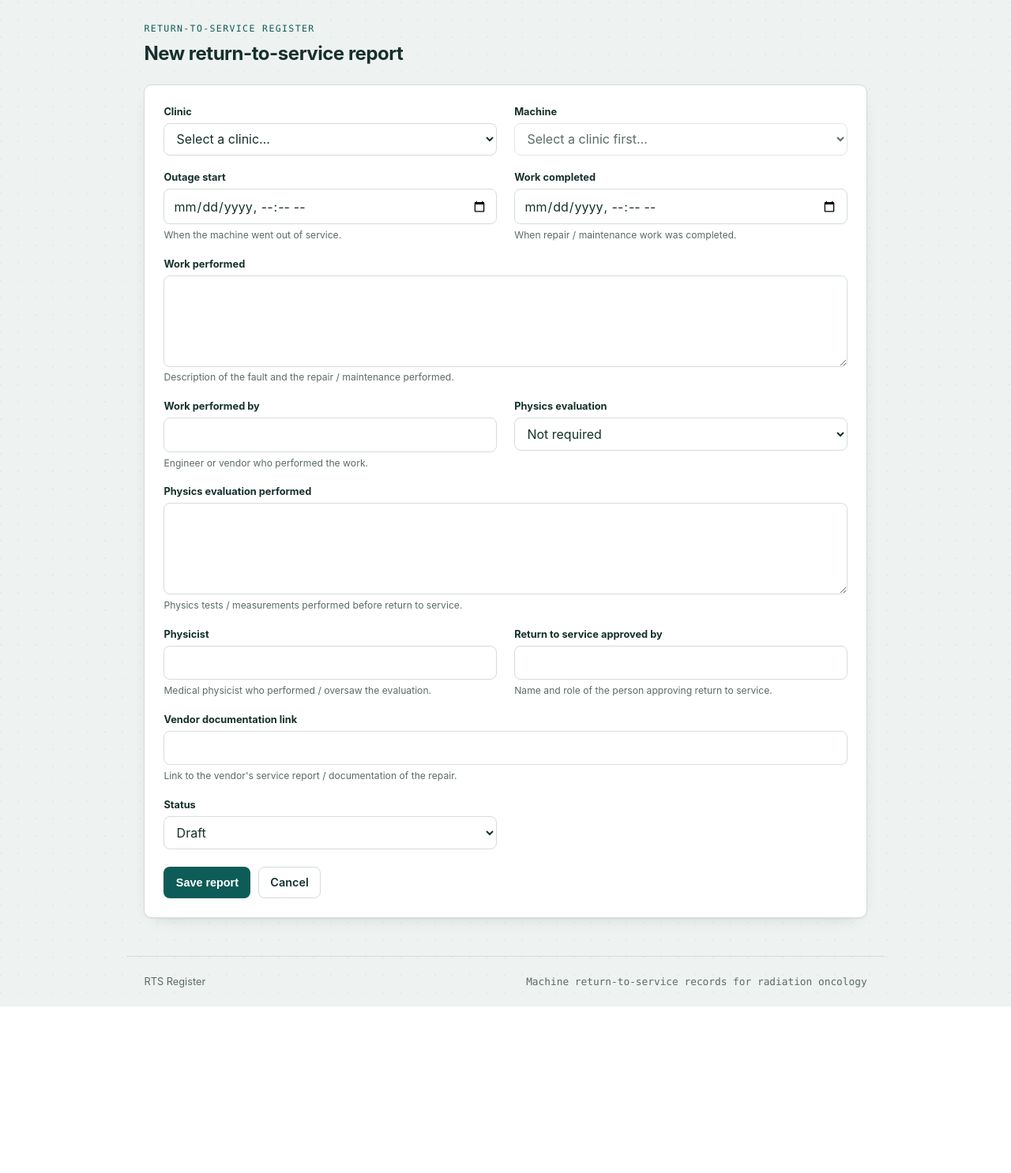
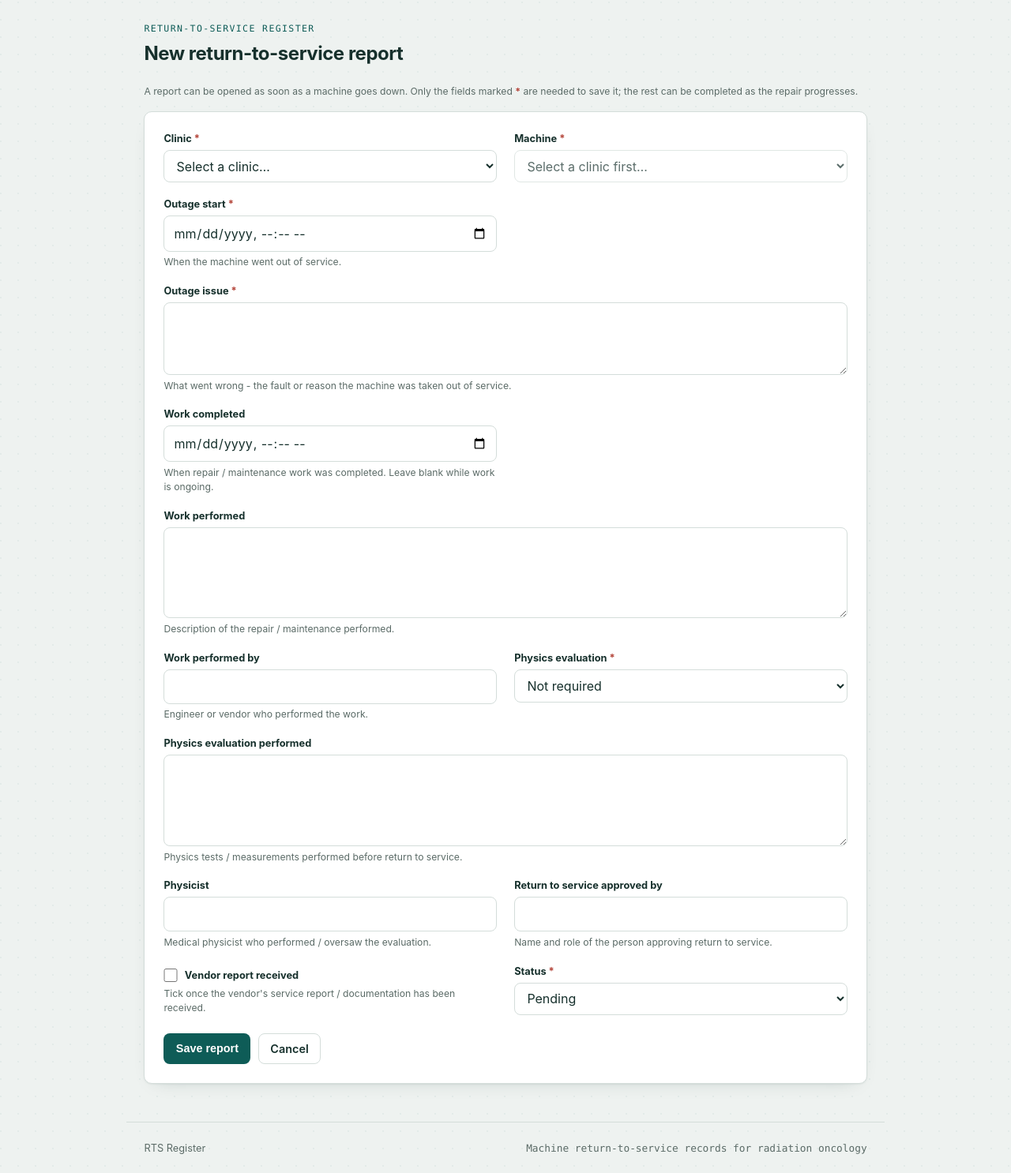
Before and after one commit to joshuabk/RTS-docs, a Django app: page /new/ in a window 1280 px wide. Shown: the part 64-1550 px from the top of the page at 79% size. Before the commit the page ends 1339 px from the top, so only its background shows below. Run offline with Django 5.2, Linux system fonts and the light colour scheme; data comes from the database, SQL or seed files in the repository.

Commit message:
report changes made

```diff
--- a/rts_project/reports/forms.py
+++ b/rts_project/reports/forms.py
@@ -21,7 +21,12 @@ class _DateTimeInput(forms.DateTimeInput):
 def _style(fields):
     """Apply consistent CSS classes to a set of bound form fields."""
     for field in fields.values():
-        css = "form-select" if isinstance(field.widget, forms.Select) else "form-control"
+        if isinstance(field.widget, forms.CheckboxInput):
+            css = "form-check"
+        elif isinstance(field.widget, forms.Select):
+            css = "form-select"
+        else:
+            css = "form-control"
         field.widget.attrs.setdefault("class", css)
 
 
@@ -68,6 +73,7 @@ class ReturnToServiceReportForm(forms.ModelForm):
             "clinic",
             "machine",
             "outage_start",
+            "outage_issue",
             "work_completed_at",
             "work_performed",
             "performed_by",
@@ -75,21 +81,23 @@ class ReturnToServiceReportForm(forms.ModelForm):
             "physics_evaluation",
             "physicist",
             "approved_by",
-            "vendor_doc_url",
+            "vendor_report_received",
             "status",
         ]
         widgets = {
             "outage_start": _DateTimeInput(),
             "work_completed_at": _DateTimeInput(),
+            "outage_issue": forms.Textarea(attrs={"rows": 3}),
             "work_performed": forms.Textarea(attrs={"rows": 4}),
             "physics_evaluation": forms.Textarea(attrs={"rows": 4}),
         }
         labels = {
+            "outage_issue": "Outage issue",
             "work_completed_at": "Work completed",
             "performed_by": "Work performed by",
             "physics_status": "Physics evaluation",
             "physics_evaluation": "Physics evaluation performed",
-            "vendor_doc_url": "Vendor documentation link",
+            "vendor_report_received": "Vendor report received",
             "approved_by": "Return to service approved by",
         }
 
@@ -103,6 +111,18 @@ class ReturnToServiceReportForm(forms.ModelForm):
         self.order_fields(order)
 
         self.fields["machine"].empty_label = "Select a machine…"
+
+        # A report can be opened as soon as the machine goes down. Only the
+        # clinic, machine, outage start and outage issue are required up front;
+        # everything else is filled in as the repair progresses.
+        # (Select fields such as status keep their defaults and stay required.)
+        for name in (
+            "work_completed_at", "work_performed", "performed_by",
+            "physics_evaluation", "physicist", "approved_by", "vendor_report_received",
+        ):
+            self.fields[name].required = False
+        for name in ("clinic", "machine", "outage_start", "outage_issue"):
+            self.fields[name].required = True
 
         # Determine which clinic is in play, so the machine <select> only
         # shows that clinic's machines (works even with JavaScript disabled).
@@ -149,15 +169,28 @@ class ReturnToServiceReportForm(forms.ModelForm):
                 "Describe the physics evaluation that was performed.",
             )
 
-        if cleaned.get("status") == ReturnToServiceReport.Status.RETURNED:
+        Status = ReturnToServiceReport.Status
+        report_status = cleaned.get("status")
+        if report_status in (Status.SERVICE_COMPLETE, Status.RETURNED):
+            if not done:
+                self.add_error(
+                    "work_completed_at",
+                    "Record when the work was completed before marking service complete.",
+                )
+            if not cleaned.get("work_performed"):
+                self.add_error(
+                    "work_performed",
+                    "Describe the work performed before marking service complete.",
+                )
+        if report_status == Status.RETURNED:
             if not cleaned.get("approved_by"):
                 self.add_error(
                     "approved_by",
-                    "An approver is required before a machine can be returned to service.",
+                    "An approver is required before a machine can be returned to treatment.",
                 )
             if status == ReturnToServiceReport.PhysicsStatus.PENDING:
                 self.add_error(
                     "physics_status",
-                    "Physics evaluation is still pending; resolve it before returning to service.",
+                    "Physics evaluation is still pending; resolve it before returning to treatment.",
                 )
         return cleaned
--- a/rts_project/reports/management/commands/seed_demo.py
+++ b/rts_project/reports/management/commands/seed_demo.py
@@ -47,6 +47,10 @@ class Command(BaseCommand):
             ReturnToServiceReport.objects.create(
                 machine=tb,
                 outage_start=now - timedelta(days=1, hours=6),
+                outage_issue=(
+                    "Intermittent MLC interlock faults during treatment; machine "
+                    "taken out of service pending vendor inspection."
+                ),
                 work_completed_at=now - timedelta(hours=3),
                 work_performed=(
                     "Multileaf collimator carriage motor replaced after intermittent "
@@ -60,7 +64,7 @@ class Command(BaseCommand):
                 ),
                 physicist="Dr. R. Okafor, DABR",
                 approved_by="Dr. R. Okafor, Chief Physicist",
-                vendor_doc_url="https://service.varian.example.com/cases/884213",
+                vendor_report_received=True,
                 status=ReturnToServiceReport.Status.RETURNED,
             )
             self.stdout.write(self.style.SUCCESS("Created a sample report."))
--- a/rts_project/reports/static/reports/app.css
+++ b/rts_project/reports/static/reports/app.css
@@ -79,12 +79,24 @@ body {
 .count { font-family: var(--mono); font-size: .8rem; color: var(--muted); }
 
 /* Filter bar */
-.filters { display: flex; gap: .6rem; flex-wrap: wrap; margin-bottom: 1.2rem; }
+.filters { display: flex; flex-direction: column; gap: .7rem; margin-bottom: 1.2rem; }
+.filter-row { display: flex; gap: .6rem; flex-wrap: wrap; align-items: center; }
+.filter-row select { flex: 1 1 180px; }
+.filter-dates {
+  display: flex; gap: .8rem; flex-wrap: wrap; align-items: center;
+  margin: 0; padding: .65rem .9rem;
+  border: 1px dashed var(--petrol); border-radius: 10px;
+  background: var(--paper, #f3f6f4);
+}
+.filter-dates legend {
+  padding: 0 .4rem; font-size: .72rem; font-weight: 700; letter-spacing: .06em;
+  text-transform: uppercase; color: var(--petrol);
+}
+.btn-sm { padding: .4rem .8rem; font-size: .85rem; }
 .filters input, .filters select {
   font: inherit; font-size: .9rem; padding: .5rem .7rem; border: 1px solid var(--line);
   border-radius: 8px; background: var(--surface); color: var(--ink);
 }
-.filters input { min-width: 220px; flex: 1; }
 .filters input:focus, .filters select:focus { outline: 2px solid var(--petrol); outline-offset: 1px; border-color: var(--petrol); }
 .filters .filter-date { display: inline-flex; align-items: center; gap: .45rem; font-size: .85rem; color: var(--muted, #667); }
 .filters .filter-date input[type="date"] { min-width: 0; flex: 0 0 auto; }
@@ -97,7 +109,7 @@ body {
 }
 .pill::before { content: ""; width: 6px; height: 6px; border-radius: 50%; background: currentColor; }
 .pill-returned { background: var(--green-bg); color: var(--green); }
-.pill-draft { background: var(--slate-bg); color: var(--muted); }
+.pill-service_complete { background: var(--slate-bg); color: var(--petrol); }
 .pill-performed { background: var(--green-bg); color: var(--green); }
 .pill-pending { background: var(--amber-bg); color: var(--amber); }
 .pill-not_required { background: var(--slate-bg); color: var(--muted); }
@@ -132,7 +144,6 @@ body {
 .field .val.mono { font-family: var(--mono); font-size: .9rem; }
 .field.full { grid-column: 1 / -1; }
 .prose { white-space: pre-wrap; font-size: .96rem; line-height: 1.55; }
-.docfield a { color: var(--petrol); word-break: break-all; }
 .actions { display: flex; gap: .6rem; flex-wrap: wrap; }
 
 /* Forms */
@@ -195,3 +206,25 @@ textarea.form-control { resize: vertical; }
 .btn-danger { background: var(--red); color: #fff; }
 .btn-danger:hover { background: #8d3325; }
 .machine-list li { align-items: center; }
+
+/* Required-field marker and in-progress indicator */
+.req { color: #b4453a; font-weight: 700; }
+.pending { color: var(--amber); font-weight: 600; font-style: italic; }
+
+/* Checkbox rows */
+.form-row-check { justify-content: flex-end; }
+.check-label { display: flex; align-items: center; gap: .55rem; cursor: pointer; font-weight: 500; }
+.form-check { width: 1.1rem; height: 1.1rem; accent-color: var(--petrol); margin: 0; }
+
+.actions .push-right { margin-left: auto; }
+
+/* Confirmation pop-up */
+.confirm-dialog {
+  border: 1px solid var(--line); border-radius: var(--radius); box-shadow: var(--shadow);
+  padding: 1.4rem 1.6rem; max-width: 420px; width: calc(100% - 2rem);
+  background: var(--surface); color: var(--ink);
+}
+.confirm-dialog::backdrop { background: rgba(22, 48, 44, .45); }
+.confirm-dialog h2 { margin: 0 0 .6rem; font-size: 1.15rem; }
+.confirm-dialog p { margin: 0 0 .5rem; }
+.confirm-dialog .form-actions { margin-top: 1rem; }
--- a/rts_project/reports/templates/reports/report_form.html
+++ b/rts_project/reports/templates/reports/report_form.html
@@ -11,14 +11,21 @@
   <a href="{% url 'reports:manage' %}">Clinics &amp; machines</a> page first.</div>
 {% endif %}
 
+<p class="help" style="margin:0 0 1rem;">A report can be opened as soon as a machine goes down. Only the fields marked
+  <span class="req">*</span> are needed to save it; the rest can be completed as the repair progresses.</p>
+
 <form method="post" class="formcard" novalidate>
   {% csrf_token %}
   {% if form.non_field_errors %}<div class="nonfield">{{ form.non_field_errors }}</div>{% endif %}
   <div class="form-grid">
     {% for field in form %}
-      <div class="form-row {% if field.name in 'work_performed physics_evaluation vendor_doc_url' %}full{% endif %}">
-        <label for="{{ field.id_for_label }}">{{ field.label }}</label>
-        {{ field }}
+      <div class="form-row {% if field.name in 'outage_issue work_performed physics_evaluation' %}full{% endif %}{% if field.field.widget.input_type == 'checkbox' %} form-row-check{% endif %}">
+        {% if field.field.widget.input_type == 'checkbox' %}
+          <label for="{{ field.id_for_label }}" class="check-label">{{ field }} <span>{{ field.label }}</span></label>
+        {% else %}
+          <label for="{{ field.id_for_label }}">{{ field.label }}{% if field.field.required %} <span class="req">*</span>{% endif %}</label>
+          {{ field }}
+        {% endif %}
         {% if field.help_text %}<span class="help">{{ field.help_text }}</span>{% endif %}
         {% if field.errors %}<ul class="errlist">{% for e in field.errors %}<li>{{ e }}</li>{% endfor %}</ul>{% endif %}
       </div>
--- a/rts_project/reports/urls.py
+++ b/rts_project/reports/urls.py
@@ -10,6 +10,7 @@ urlpatterns = [
     path("<int:pk>/", views.report_detail, name="detail"),
     path("<int:pk>/edit/", views.report_edit, name="edit"),
     path("<int:pk>/pdf/", views.report_pdf, name="pdf"),
+    path("<int:pk>/delete/", views.report_delete, name="delete"),
     # Clinic & machine management
     path("manage/", views.manage, name="manage"),
     path("manage/clinics/add/", views.clinic_create, name="clinic_create"),
--- a/rts_project/reports/views.py
+++ b/rts_project/reports/views.py
@@ -1,5 +1,5 @@
 from django.contrib import messages
-from django.db.models import Count, Q
+from django.db.models import Count
 from django.http import HttpResponse, JsonResponse
 from django.shortcuts import get_object_or_404, redirect, render
 from django.utils.dateparse import parse_date
@@ -20,21 +20,22 @@ def report_list(request):
     qs = ReturnToServiceReport.objects.select_related(
         "machine", "machine__department"
     )
-    query = request.GET.get("q", "").strip()
     dept = request.GET.get("department", "").strip()
+    machine_id = request.GET.get("machine", "").strip()
     status = request.GET.get("status", "").strip()
     date_from = request.GET.get("date_from", "").strip()
     date_to = request.GET.get("date_to", "").strip()
 
-    if query:
-        qs = qs.filter(
-            Q(machine__name__icontains=query)
-            | Q(work_performed__icontains=query)
-            | Q(approved_by__icontains=query)
-            | Q(performed_by__icontains=query)
-        )
+    # Machine options follow the clinic filter; a machine from another
+    # clinic (left over after the clinic changed) is ignored.
+    machines = Machine.objects.select_related("department")
     if dept:
         qs = qs.filter(machine__department_id=dept)
+        machines = machines.filter(department_id=dept)
+    if machine_id and not machines.filter(pk=machine_id).exists():
+        machine_id = ""
+    if machine_id:
+        qs = qs.filter(machine_id=machine_id)
     if status:
         qs = qs.filter(status=status)
     if date_from:
@@ -53,9 +54,10 @@ def report_list(request):
     context = {
         "reports": qs,
         "departments": Department.objects.all(),
+        "machines": machines,
         "status_choices": ReturnToServiceReport.Status.choices,
-        "q": query,
         "selected_department": dept,
+        "selected_machine": machine_id,
         "selected_status": status,
         "date_from": date_from,
         "date_to": date_to,
@@ -129,6 +131,31 @@ def report_pdf(request, pk):
     response = HttpResponse(buffer, content_type="application/pdf")
     response["Content-Disposition"] = f'attachment; filename="{report.reference}.pdf"'
     return response
+
+
+def report_delete(request, pk):
+    report = get_object_or_404(
+        ReturnToServiceReport.objects.select_related("machine", "machine__department"),
+        pk=pk,
+    )
+    if request.method == "POST":
+        reference = report.reference
+        report.delete()
+        messages.success(request, f"Report {reference} deleted.")
+        return redirect("reports:list")
+    return render(
+        request,
+        "reports/confirm_delete.html",
+        {
+            "kind": "report",
+            "object_name": f"{report.reference} — {report.machine.name}",
+            "detail": report.machine.department.name,
+            "eyebrow": "Return-to-service register",
+            "back_url": report.get_absolute_url(),
+            "back_label": f"← {report.reference}",
+            "action_url": reverse("reports:delete", args=[report.pk]),
+        },
+    )
 
 
 # --- Clinic & machine management (selection options) ---
```
Also changed, not shown: rts_project/reports/admin.py (+5 -3 lines), rts_project/reports/models.py (+20 -10 lines), rts_project/reports/pdf.py (+6 -2 lines), rts_project/reports/templates/reports/confirm_delete.html (+4 -4 lines), rts_project/reports/templates/reports/report_detail.html (+30 -6 lines), rts_project/reports/templates/reports/report_list.html (+40 -14 lines), rts_project/README.md, rts_project/db.sqlite3, rts_project/reports/migrations/0003_outage_issue_partial_reports.py (added), rts_project/reports/migrations/0004_vendor_report_received.py (added), rts_project/reports/migrations/0005_report_status_choices.py (added).
